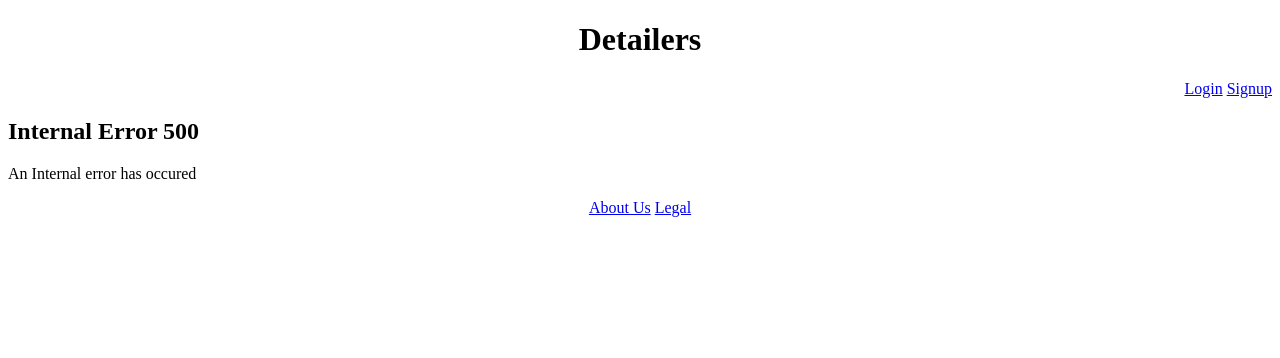
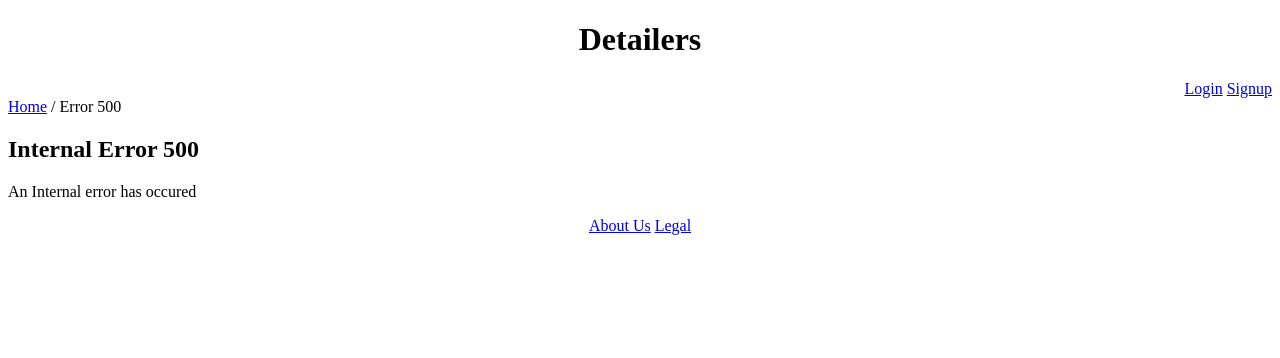
Before and after one commit to phyrenight/detailers, a Flask app: template detailers/app/templates/internal500.html in a window 1280 px wide. Shown: the top 358 px of the page. Run offline with Flask 2, Linux system fonts and the light colour scheme; the template is opened without the code that fills it, so the values that code supplies are empty; parts of the project's set-up code (start-up, migrations or seed data) failed here and were passed over.

Commit message:
bug: no way to navigate to home from internal error 500 page

```diff
--- a/detailers/app/templates/internal500.html
+++ b/detailers/app/templates/internal500.html
@@ -1,5 +1,10 @@
 {% extends 'layout.html' %}
 {% block content %}
+<div class="crumb-container">
+  <a href="{{ url_for('home') }}">Home</a>
+  <span>/</span>
+  <span>Error 500</span>
+  </div>
   <main role='main'>
     <section>
       <h2>Internal Error 500</h2>
```
